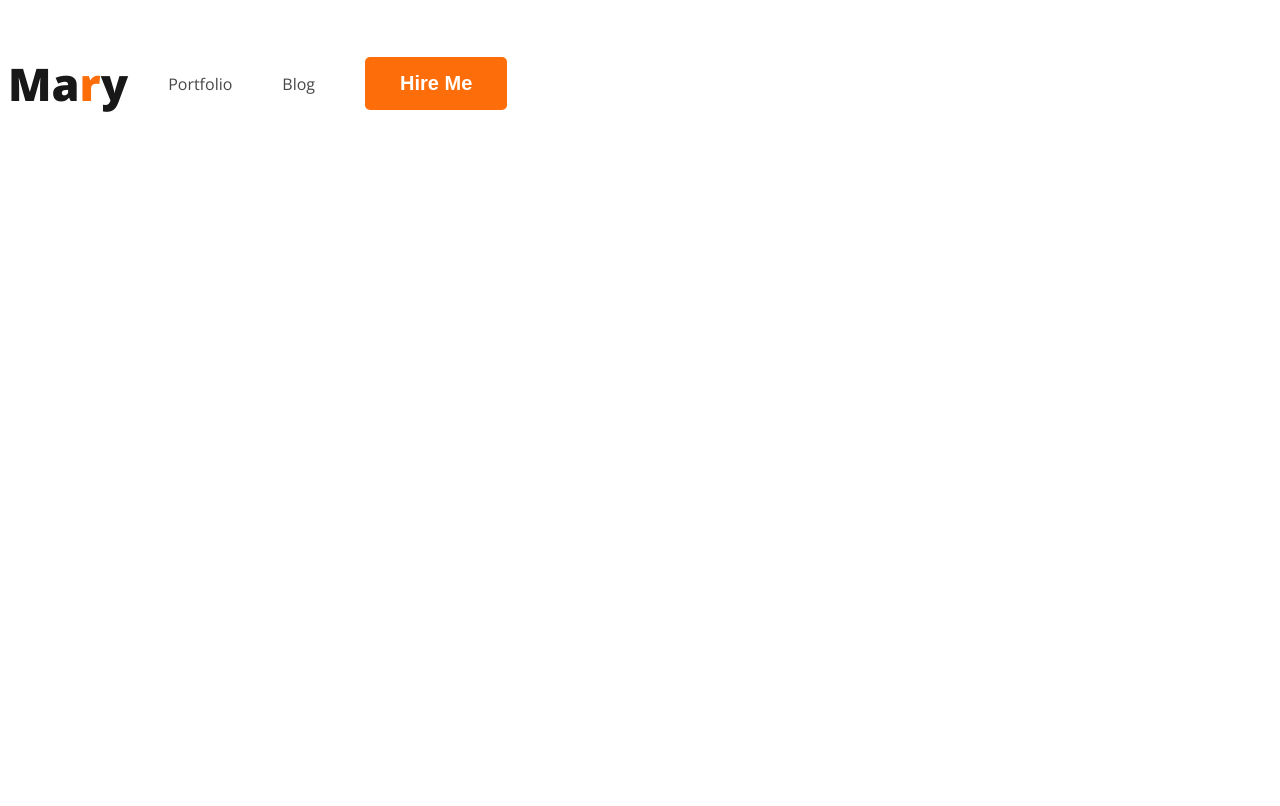
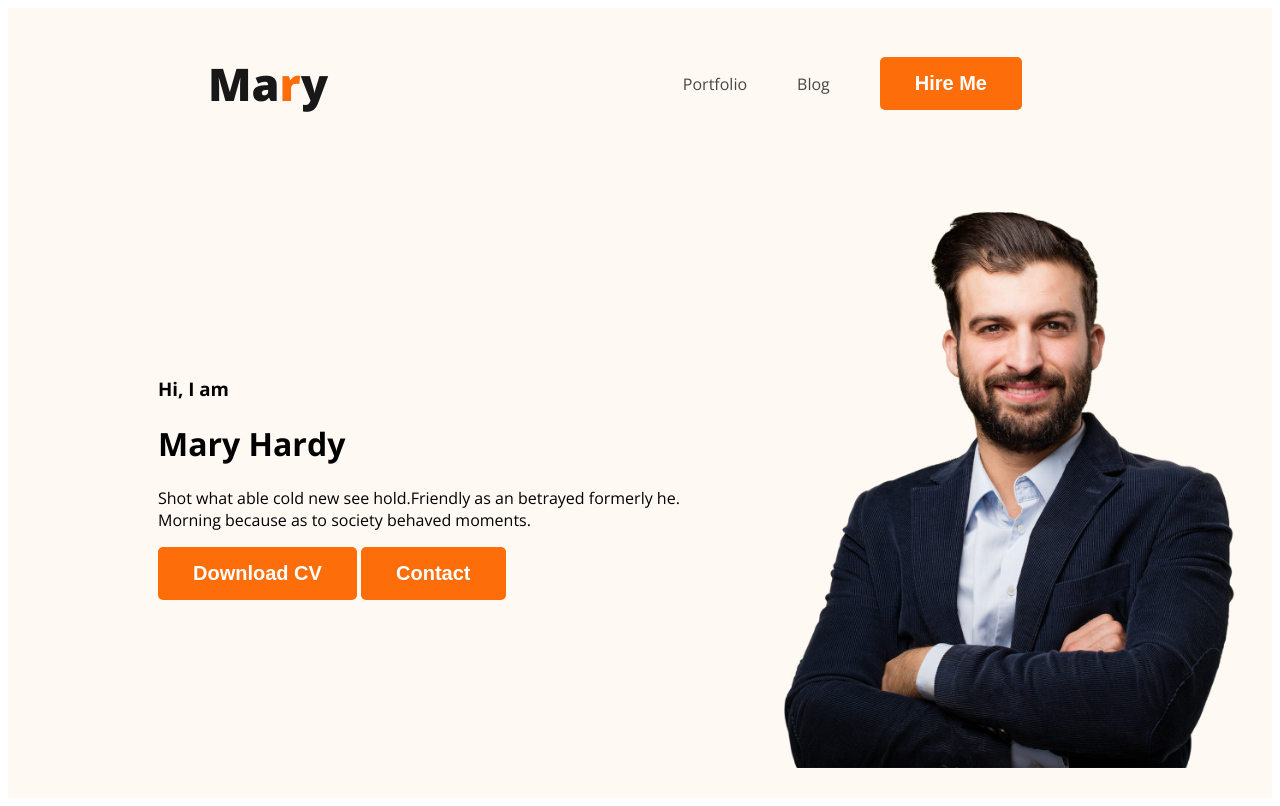
Before and after one commit to ShadatKibria/webdeveloper-portfolio, a plain HTML site: page index.html in a window 1280 px wide. Drawn offline with nearby package versions, Linux system fonts and the light colour scheme.

Commit message:
added banner and image & styled it

```diff
--- a/index.html
+++ b/index.html
@@ -12,7 +12,7 @@
     <link rel="stylesheet" href="styles/portfolio.css">
 </head>
 <body>
-    <header>
+    <header class="header">
         <nav>
             <h3 class="nav-title">Ma<span class="text-primary">r</span>y</h3>
             <ul>
@@ -21,6 +21,16 @@
                 <li><button class="button-primary">Hire Me</button></li>
             </ul>
         </nav>
+        <div class="banner">
+            <div class="banner-content">
+                <h3 class="banner-greeting">Hi, I am</h3>
+                <h1 class="banner-title">Mary Hardy</h1>
+                <p>Shot what able cold new see hold.Friendly as an betrayed formerly he. Morning because as to society behaved moments.</p>
+                <button class="button-primary">Download CV</button>
+                <button class="button-primary">Contact</button>
+            </div>
+            <img class="profile-pic" src="images/hardy.png" alt="">
+        </div>
     </header>
     <main>
 
--- a/styles/portfolio.css
+++ b/styles/portfolio.css
@@ -22,8 +22,9 @@ body {
 /* nav related styles */
 nav {
     display: flex;
-    /* justify-content: space-between; */
+    justify-content: space-between;
     align-items: center;
+    margin: 0 200px;
 }
 
 .nav-title {
@@ -46,3 +47,19 @@ nav a {
     text-decoration: none;
     color: #474747;
 }
+
+/* header related styles */
+
+.header {
+    background: #FFF8F3;
+}
+
+.banner {
+    padding: 30px 30px 30px 150px;
+    display: flex;
+    align-items: center;
+}
+
+.banner .profile-pic {
+    width: 500px;
+}
```
